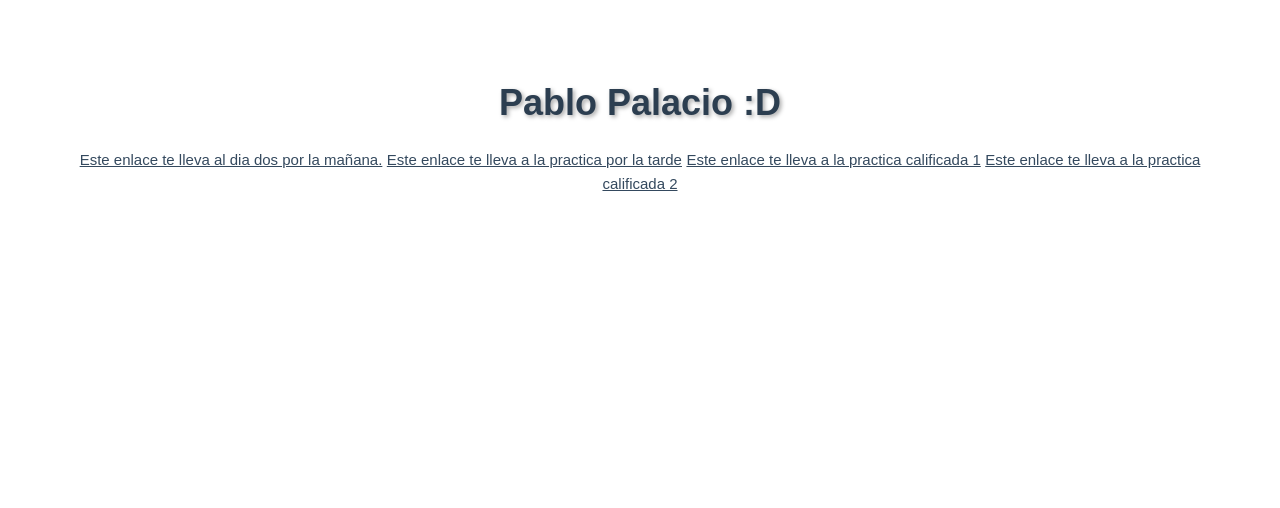
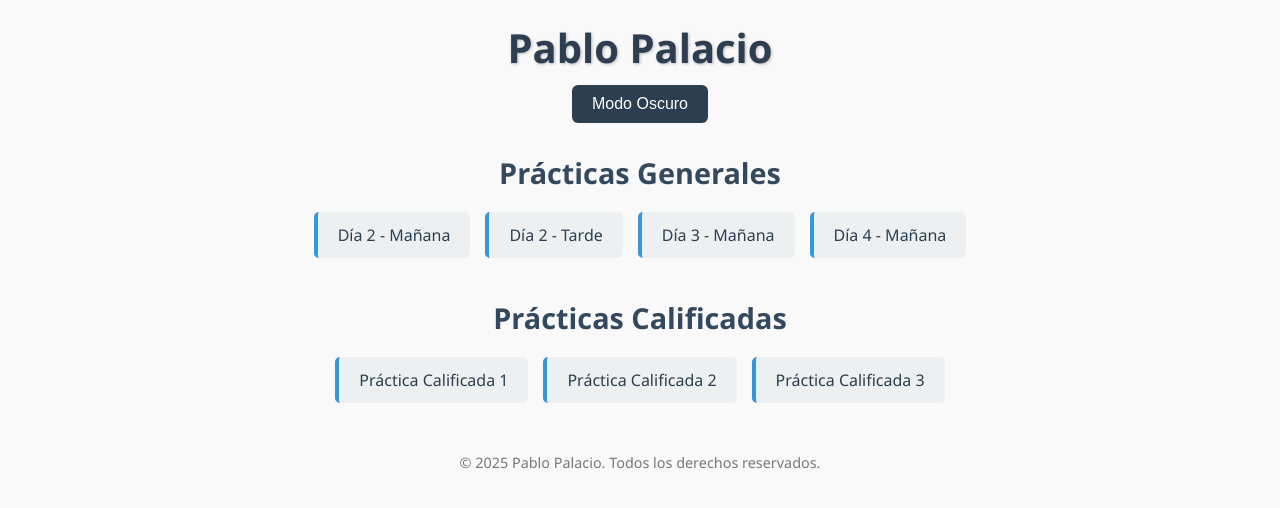
Before and after one commit to pablopalacio/Funval-G4, a plain HTML site: page index.html in a window 1280 px wide. Drawn offline with Linux system fonts and the light colour scheme.

Commit message:
dia-4 modificacion de portafolio y subida de practica calficada 3.

```diff
--- /dev/null
+++ b/dia-4/practicaCalificada/styles.css
@@ -0,0 +1,66 @@
+    body {
+      margin: 0;
+      font-family: Arial, sans-serif;
+    }
+
+    header {
+      background-color: #13af20;
+      color: white;
+      padding: 1rem;
+      text-align: center;
+    }
+
+    nav {
+      background-color: #e6d7d7;
+      padding: 1rem;
+    }
+
+    nav ul {
+      list-style: none;
+      margin: 0;
+      padding: 0;
+      display: flex;
+      gap: 1rem;
+      justify-content: center;
+    }
+
+    nav li {
+      display: inline;
+    }
+
+    main {
+      padding: 2rem;
+      position: relative;
+    }
+
+    .hero {
+      background-color: #e07acf;
+      padding: 2rem;
+      position: relative;
+      overflow: hidden;
+      min-height: 200px;
+    }
+
+    .hero h2 {
+      margin-top: 0;
+    }
+
+    .hero img {
+      width: 200px;
+      position: absolute;
+      right: 0;
+      top: 50%;
+      transform: translateY(-50%);
+    }
+
+    section + section {
+      margin-top: 2rem;
+    }
+
+    footer {
+      background-color: #092c0b;
+      color: white;
+      text-align: center;
+      padding: 1rem;
+      margin-top: 2rem;
+    }
--- /dev/null
+++ b/dia-4/style.css
@@ -0,0 +1,112 @@
+/*     body {
+      display: flex;
+      justify-content: center;
+      margin-top: 50px;
+    }
+
+    .contenedor {
+      display: grid;
+      grid-template-rows: repeat(7, 50px);
+      grid-template-columns: repeat(3, 100px);
+      border: 1px solid black;
+      width: 300px;
+      height: 350px;
+      position: relative;
+    }
+
+    .caja {
+      display: flex;
+      align-items: center;
+      justify-content: center;
+      font-weight: bold;
+      color: white;
+    }
+
+    .caja1 { background-color: red; }
+    .caja2 { background-color: blue; }
+    .caja3 { background-color: green; }
+    .caja4 { background-color: orange; }
+    .caja5 { background-color: purple; }
+
+
+.caja1 {
+      grid-row: 7;
+      grid-column: 3;
+    }
+
+    .caja2 {
+      grid-row: 2;
+      grid-column: 1;
+    }
+
+    .caja3 {
+      grid-row: 3;
+      grid-column: 1;
+    }
+
+    .caja4 {
+      grid-row: 4;
+      grid-column: 1;
+    }
+
+    .caja5 {
+      grid-row: 5;
+      grid-column: 1;
+    } */
+
+
+        body {
+      margin: 0;
+      padding: 0;
+      height: 2000px;
+    }
+
+    .contenedor {
+      position: relative;
+      width: 100%;
+      height: 600px;
+      background-color: #eee;
+      border: 2px solid #000;
+      padding: 20px;
+      overflow: hidden;
+    }
+
+    .caja {
+      width: 150px;
+      height: 80px;
+      color: #fff;
+      padding: 10px;
+      margin: 10px;
+    }
+
+    .static {
+      background-color: #3498db;
+      position: static;
+    }
+
+    .relative {
+      background-color: #2ecc71;
+      position: relative;
+      top: 20px;
+      left: 20px;
+    }
+
+    .absolute {
+      background-color: #e74c3c;
+      position: absolute;
+      top: 10px;
+      right: 10px;
+    }
+
+    .fixed {
+      background-color: #9b59b6;
+      position: fixed;
+      bottom: 20px;
+      right: 20px;
+    }
+
+    .sticky {
+      background-color: #f1c40f;
+      position: sticky;
+      top: 0;
+    }
--- a/index.html
+++ b/index.html
@@ -6,11 +6,41 @@
     <link rel="stylesheet" href="./style.css">
     <title>Document</title>
 </head>
-<body class="portafolio">
-    <h1>Pablo Palacio :D</h1>
-    <a href="./dia-2/index.html">Este enlace te lleva al dia dos por la mañana.</a>
-    <a href="./dia-2/practica-1/index.html">Este enlace te lleva  a la practica por la tarde</a>
-    <a href="./dia-2/practicacalificada1/index.html">Este enlace te lleva  a la practica calificada 1</a>
-    <a href="./dia-3/practicaTarde/index.html">Este enlace te lleva  a la practica calificada 2</a>
+<body>
+  <header>
+    <h1>Pablo Palacio</h1>
+    <button onclick="toggleDarkMode()"> Modo Oscuro</button>
+  </header>
+
+  <main>
+    <section class="links">
+      <h2>Prácticas Generales</h2>
+      <div class="link-group">
+        <a href="./dia-2/index.html">Día 2 - Mañana</a>
+        <a href="./dia-2/practica-1/index.html">Día 2 - Tarde</a>
+        <a href="./dia-3/index.html">Día 3 - Mañana</a>
+        <a href="./dia-4/index.html">Día 4 - Mañana</a>
+      </div>
+    </section>
+
+    <section class="links">
+      <h2>Prácticas Calificadas</h2>
+      <div class="link-group">
+        <a href="./dia-2/practicacalificada1/index.html">Práctica Calificada 1</a>
+        <a href="./dia-3/practicaTarde/index.html">Práctica Calificada 2</a>
+        <a href="./dia-4/practicaCalificada/index.html">Práctica Calificada 3</a>
+      </div>
+    </section>
+  </main>
+
+  <footer>
+    <p>&copy; 2025 Pablo Palacio. Todos los derechos reservados.</p>
+  </footer>
+
+  <script>
+    function toggleDarkMode() {
+      document.body.classList.toggle("dark-mode");
+    }
+  </script>
 </body>
 </html>
--- a/style.css
+++ b/style.css
@@ -1,84 +1,124 @@
+* {
+  margin: 0;
+  padding: 0;
+  box-sizing: border-box;
+}
+
 body {
-  background-color: #ffffff;
-  color: #222;
-  font-family: sans-serif;
+  font-family: 'Segoe UI', sans-serif;
+  background-color: #f9f9f9;
+  color: #333;
+  padding: 20px;
+  transition: background-color 0.4s ease, color 0.4s ease;
+}
+
+header {
   text-align: center;
-  padding: 50px;
-  transition: background-color 0.5s ease, color 0.5s ease;
+  margin-bottom: 30px;
+}
+
+h1 {
+  font-size: 2.5rem;
+  color: #2c3e50;
+  margin-bottom: 10px;
+  text-shadow: 1px 1px 3px #bbb;
 }
 
 button {
+  padding: 10px 20px;
+  font-size: 1rem;
+  background-color: #2c3e50;
+  color: white;
+  border: none;
+  border-radius: 6px;
+  cursor: pointer;
+  transition: background-color 0.3s ease;
+}
+
+button:hover {
+  background-color: #1abc9c;
+}
+
+main {
+  max-width: 900px;
+  margin: 0 auto;
+}
+
+.links {
+  margin-bottom: 40px;
+  text-align: center;
+}
+
+.links h2 {
+  font-size: 1.8rem;
+  color: #34495e;
+  margin-bottom: 20px;
+}
+
+.link-group {
+  display: flex;
+  flex-wrap: wrap;
+  justify-content: center;
+  gap: 15px;
+}
+
+.link-group a {
+  display: inline-block;
+  padding: 12px 20px;
+  background-color: #ecf0f1;
+  border-left: 4px solid #3498db;
+  text-decoration: none;
+  color: #2c3e50;
+  border-radius: 5px;
+  transition: background-color 0.3s ease, color 0.3s ease;
+}
+
+.link-group a:hover {
   background-color: #3498db;
   color: white;
-  border: none;
-  padding: 10px 20px;
-  font-size: 16px;
-  border-radius: 5px;
-  cursor: pointer;
-  margin-bottom: 20px;
+}
+
+footer {
+  text-align: center;
+  margin-top: 50px;
+  font-size: 0.9rem;
+  color: #777;
 }
 
 
 body.dark-mode {
-  background-color: #1e1e1e;
-  color: #f0f0f0;
+  background-color: #121212;
+  color: #e0e0e0;
 }
 
 body.dark-mode button {
-  background-color: #2ecc71;
+  background-color: #27ae60;
 }
 
-
-
-
-@keyframes fadeInOut {
-  0%, 100% { opacity: 0; }
-  50% { opacity: 1; }
+body.dark-mode .link-group a {
+  background-color: #1f1f1f;
+  color: #ccc;
+  border-left-color: #27ae60;
 }
 
-
-h1 {
-  font-size: 36px;
-  color: #2c3e50;
-  text-shadow: 2px 2px 4px #aaa;
+body.dark-mode .link-group a:hover {
+  background-color: #27ae60;
+  color: #fff;
 }
 
-h2 {
-  font-size: 25px;
-  color: #2c3e50;
-  text-shadow: 2px 2px 4px #aaa;
+/* Responsivo */
+@media (max-width: 600px) {
+  h1 {
+    font-size: 2rem;
+  }
+
+  .link-group {
+    flex-direction: column;
+    align-items: center;
+  }
+
+  .link-group a {
+    width: 80%;
+    text-align: center;
+  }
 }
-
-
-h1:hover {
-  color: #e74c3c;
-  transform: scale(1.1);
-  transition: all 0.3s ease;
-}
-
-
-h1.special {
-  background-color: #dff9fb;
-  padding: 10px;
-  border-radius: 8px;
-}
-
-
-a {
-  font-size: 15px;
-  font-family: Arial, sans-serif;
-  color: #34495e;
-  line-height: 1.6;
-}
-
-
-a.highlight {
-  background-color: #ffeaa7;
-  padding: 10px;
-  border-left: 5px solid #fdcb6e;
-}
-
-
-a:hover {
-  color: #2980b9;
-}
```
Also changed, not shown: dia-4/index.html (added, +28 -0 lines), dia-4/practicaCalificada/index.html (added, +44 -0 lines).
